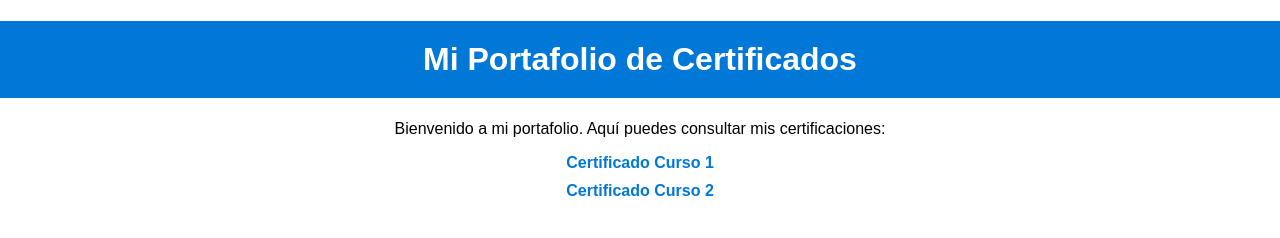
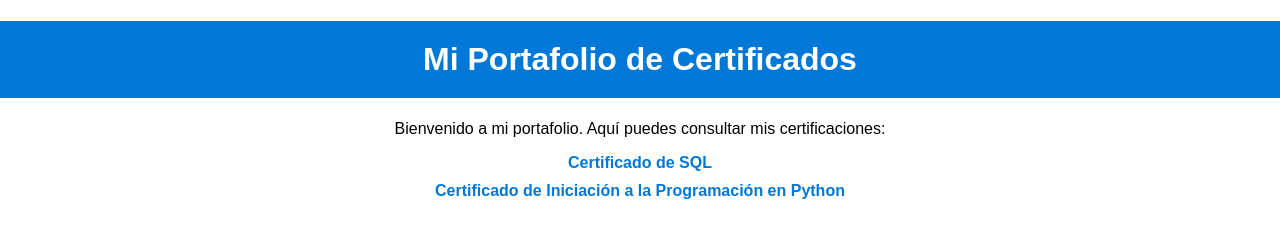
Before and after one commit to BelenLMO/mi-portafolio, a plain HTML site: page index.html in a window 1280 px wide. Drawn offline with Linux system fonts and the light colour scheme.

Commit message:
Update index.html

```diff
--- a/index.html
+++ b/index.html
@@ -37,9 +37,8 @@
     <h1>Mi Portafolio de Certificados</h1>
     <p>Bienvenido a mi portafolio. Aquí puedes consultar mis certificaciones:</p>
     <ul>
-        <li><a href="certificados/Iniciación a la programación  Python.pdf" target="_blank">Certificado Curso 1</a></li>
-        <li><a href="certificados/SQL.pdf" target="_blank">Certificado Curso 2</a></li>
-        <!-- Añade más enlaces aquí -->
+        <li><a href="certificados/SQL.pdf" target="_blank">Certificado de SQL</a></li>
+        <li><a href="certificados/Iniciación%20a%20la%20programación%20Python.pdf" target="_blank">Certificado de Iniciación a la Programación en Python</a></li>
     </ul>
 </body>
 </html>
```
